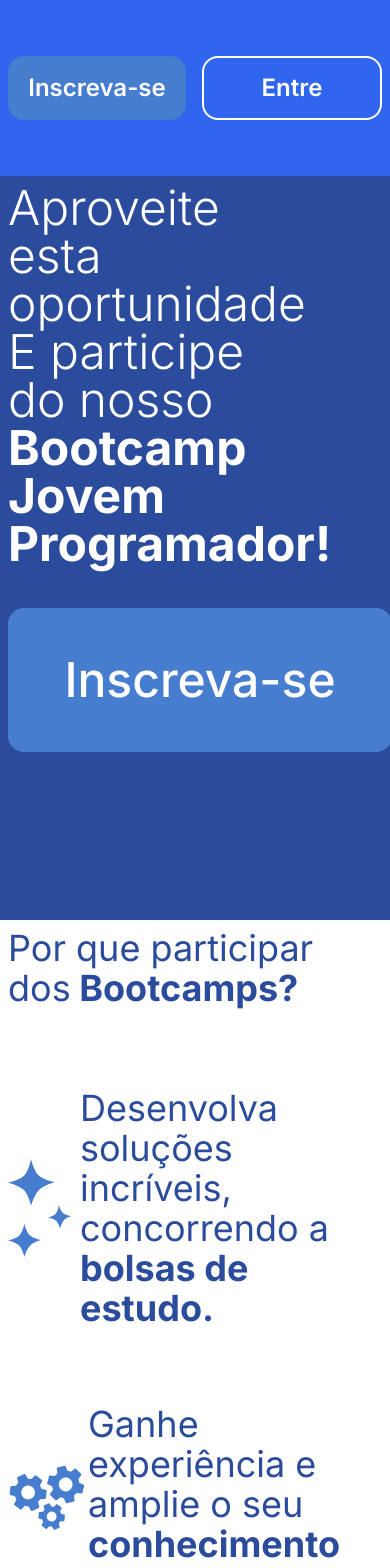
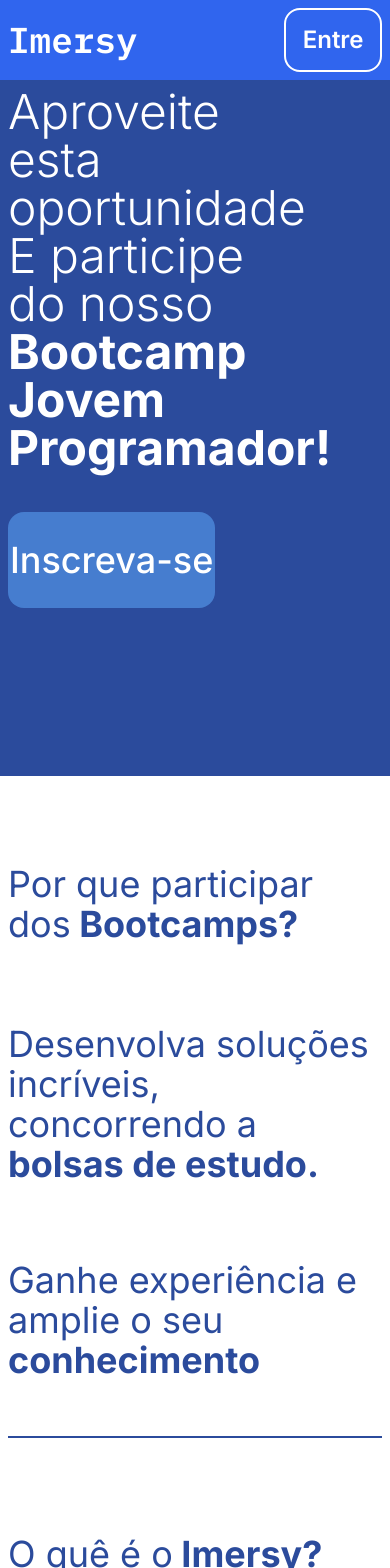
Before and after one commit to Felipe-Takayuki/Imersy, a React (Vite) app in the folder imersy-frontend/: page / in a window 390 px wide. Shown: the top 1568 px of the page. Built offline with nearby package versions, Linux system fonts and the light colour scheme.

Commit message:
fix: add responsiveness

```diff
--- a/imersy-frontend/src/components/evaluable_modal.tsx
+++ b/imersy-frontend/src/components/evaluable_modal.tsx
@@ -7,7 +7,7 @@ export function EvaluableModal({id, setShowModal}:{id:number, setShowModal: (smo
 
     return (
         <div className="fixed inset-0 bg-white/40 flex items-center justify-center 	">
-          <div className="w-1/4 h-auto border-4 border-white rounded-2xl bg-blue-2 flex flex-col px-10 py-5 ">
+          <div className="w-1/4 max-md:w-full max-md:mx-2 h-auto border-4 border-white rounded-2xl bg-blue-2 flex flex-col px-10 py-5 ">
             <button className="w-full text-end text-2xl text-white" onClick={() => setShowModal(false)}>x</button>
 
             <form onSubmit={ (event) => SendGrades(event,id,qualityGrade,creativityGrade)} className="flex flex-col items-center" method="post">
--- a/imersy-frontend/src/components/project_card.tsx
+++ b/imersy-frontend/src/components/project_card.tsx
@@ -16,7 +16,7 @@ export function ProjectEvaluableCard({id, title, owner_name, userType, descripti
     const [showModal, setShowModal] = useState(false)
     return (
         <>
-            <div className="p-5 bg-blue-3 w-1/2 rounded-2xl mt-12 ">
+            <div className="p-5 bg-blue-3 w-1/2 rounded-2xl mt-12 max-lg:w-full ">
                 <p className="font-medium text-4xl text-white">{title}</p>
                 <p className="text-gray text-xl mb-4">{owner_name}</p>
                 <p className="text-white text-xl mb-8">{description}</p>
--- a/imersy-frontend/src/pages/home/home_page.tsx
+++ b/imersy-frontend/src/pages/home/home_page.tsx
@@ -11,31 +11,31 @@ export function HomePage() {
             <NavBar />
             <main className="h-full">
               <section className=" flex w-3/4 p-10 flex-col max-md:p-2  justify-center-center">
-                <p className="font-light text-6xl max-md:text-5xl text-white ">
+                <p className="font-light text-6xl  max-lg:text-5xl text-white ">
                     Aproveite esta oportunidade<br />
                     E participe do nosso
                     <b className="font-bold"> Bootcamp <br /> Jovem Programador!</b>
                 </p>
-                <button onClick={() => navigate("/register")} className="w-96 mt-10 h-36 text-5xl font-medium text-white text-center rounded-2xl bg-blue-2 mr-4 max-sm:mr-0  mb-40">Inscreva-se</button>
+                <button onClick={() => navigate("/register")} className="w-96 mt-10 h-36 max-lg: max-sm:w-3/4 max-sm:h-24 max-sm:text-4xl  text-5xl font-medium text-white text-center rounded-2xl bg-blue-2 mr-4 max-sm:mr-0  mb-40">Inscreva-se</button>
               </section>
               <section className=" flex bg-white max-lg:flex-col ">
                 <div className="w-1/2 flex flex-col max-lg:w-full items-start p-16 max-lg:p-2 justify-start">
-                    <p className="text-5xl max-md:text-4xl  text-blue-1 mb-20">Por que participar
+                    <p className="text-5xl max-md:text-4xl  text-blue-1 mb-20 max-lg:mt-20">Por que participar
                     dos<b> Bootcamps?</b></p>
 
                     <div className="flex items-center">
-                        <img src="../../../public/icons/stars.svg" alt="estrelas" className="w-20 max-lg:w-16 max-lg:mr-2" />
+                        <img src="../../../public/icons/stars.svg" alt="estrelas" className="w-20 max-sm:hidden max-lg:w-16 max-lg:mr-2" />
                         <span className="text-4xl text-blue-1 max-lg:ml-0 ml-10">Desenvolva soluções incríveis,<br /> concorrendo a <b>bolsas de estudo.</b></span>
                     </div>
 
                     <div className="flex items-center mt-16  ">
-                        <img src="../../../public/icons/gears.svg" alt="engrenagens" className="w-28 max-lg:w-20" />
+                        <img src="../../../public/icons/gears.svg" alt="engrenagens" className="max-sm:hidden w-28 max-lg:w-20 " />
                         <span className="text-4xl  text-blue-1 max-lg:mb-10 max-lg:ml-0 m-3">Ganhe experiência e <br />amplie o seu <br /><b>conhecimento</b></span>
                     </div>
 
                 </div>
                 <div className="m-2 bg-white border border-l-2 border-blue-1"></div>
-                <div className="w-1/2 flex flex-col items-start p-16 max-lg:p-2 justify-start max-lg:w-full max-lg:h-full max-lg:mb-20">
+                <div className="w-1/2 flex flex-col items-start p-16 max-lg:mt-20 max-lg:p-2 justify-start max-lg:w-full max-lg:h-full max-lg:mb-20">
                     <p className="text-5xl max-md:text-4xl  text-blue-1 mb-20">O quê é o<b> Imersy?</b></p>
                     <span className="text-4xl text-blue-1">uma plataforma unimar, com o objetivo de facilitar a participação dos estudantes em bootcamps</span>
                 </div>
--- a/imersy-frontend/src/pages/home/navbar.tsx
+++ b/imersy-frontend/src/pages/home/navbar.tsx
@@ -5,11 +5,11 @@ export function NavBar() {
     const navigate = useNavigate()
     return (
         <>
-            <nav className="flex justify-between font-semibold items-center text-white p-2 h-44 max-md:20 bg-blue-3">
-              <p className="text-4xl font-plex-mono ml-16 max-md:hidden font-semibold text-center max-md:ml-0">Imersy</p>
-              <div className="flex max-md:w-full max-md:h-auto">
-                <button className="w-56 h-16 text-2xl max-md:w-full text-center font-semibold rounded-2xl bg-blue-2 mr-4" onClick={() => navigate("/register")}>Inscreva-se</button>
-                <button className="w-40 h-16 text-2xl max-md:w-full border-2 font-semibold rounded-2xl border-white mr-9 max-md:mr-0" onClick={() => navigate("/login")}>Entre</button>
+            <nav className="flex justify-between font-semibold items-center text-white  max-md:justify-evenly  p-2 h-44 max-md:h-20 bg-blue-3">
+              <p className="text-4xl font-plex-mono ml-16   font-semibold text-center max-md:ml-0">Imersy</p>
+              <div className="flex max-md:w-full max-md:h-auto max-md:justify-end ">
+                <button className="w-56 h-16 text-2xl max-md:hidden text-center font-semibold rounded-2xl bg-blue-2 mr-4" onClick={() => navigate("/register")}>Inscreva-se</button>
+                <button className="w-40 h-16 text-2xl max-md:w-2/5  max-md:ml-10 border-2 font-semibold rounded-2xl border-white mr-9 max-md:mr-0" onClick={() => navigate("/login")}>Entre</button>
               </div>
             </nav>
         </>
--- a/imersy-frontend/src/pages/register/register_page.tsx
+++ b/imersy-frontend/src/pages/register/register_page.tsx
@@ -96,7 +96,7 @@ export function RegisterPage() {
               <legend className="text-3xl font-medium text-white">
                 Ano do ensino médio
               </legend>
-              <div className="grid grid-cols-4 max-xl:grid-cols-2 max-sm:p-1 gap-x-1">
+              <div className="grid grid-cols-4 justify-start max-xl:grid-cols-2 w-3/4 max-xl:w-full  max-sm:p-1 ">
                 <div>
                   <input
                     className="w-4 h-4 text-blue-600 bg-gray-100 border-gray-300 focus:ring-blue-500 dark:focus:ring-blue-600 dark:ring-offset-gray-800 focus:ring-2 dark:bg-gray-700 dark:border-gray-600"
--- a/imersy-frontend/src/pages/user_page/categories/rank.tsx
+++ b/imersy-frontend/src/pages/user_page/categories/rank.tsx
@@ -12,7 +12,7 @@ export function RankSection() {
     return (
         <>
           <div className="flex mt-14">
-            <button className={`underline text-white text-xl ${typeSubscribe == "medio" ? 'bg-blue-3':null} p-1 mr-3`}  onClick={() => setTypeSubscribe("medio")}>ensino médio</button>
+            <button className={`underline text-white text-xl ${typeSubscribe == "medio" ? 'bg-blue-3':null} p-1 mr-3 max-sm:mr-0`}  onClick={() => setTypeSubscribe("medio")}>ensino médio</button>
             <button className={`underline text-white text-xl ${typeSubscribe == "tecnico" ? 'bg-blue-3':null} p-1`} onClick={() => setTypeSubscribe("tecnico")}>ensino técnico</button>
           </div>
          {rankerProjects !== null ? rankerProjects.map((rankerProject) => { return < RankerProjectCard key={rankerProject.id} description={rankerProject.description} owner_name={rankerProject.owner_name} project_url={rankerProject.project_url} title={rankerProject.title} video_url={rankerProject.video_url} avarage={rankerProject.avarage} />}): null}
```
Also changed, not shown: imersy-frontend/src/pages/user_page/categories/write_project.tsx (+5 -5 lines).
